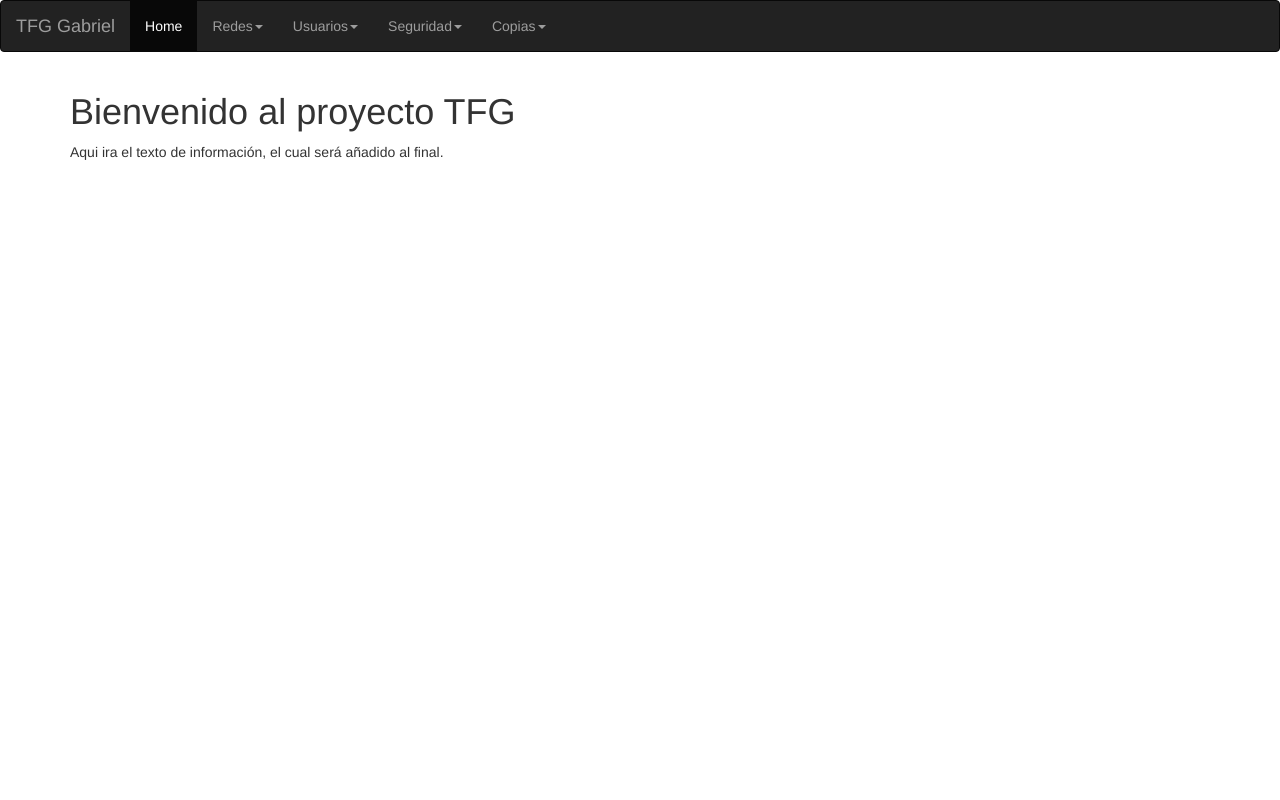
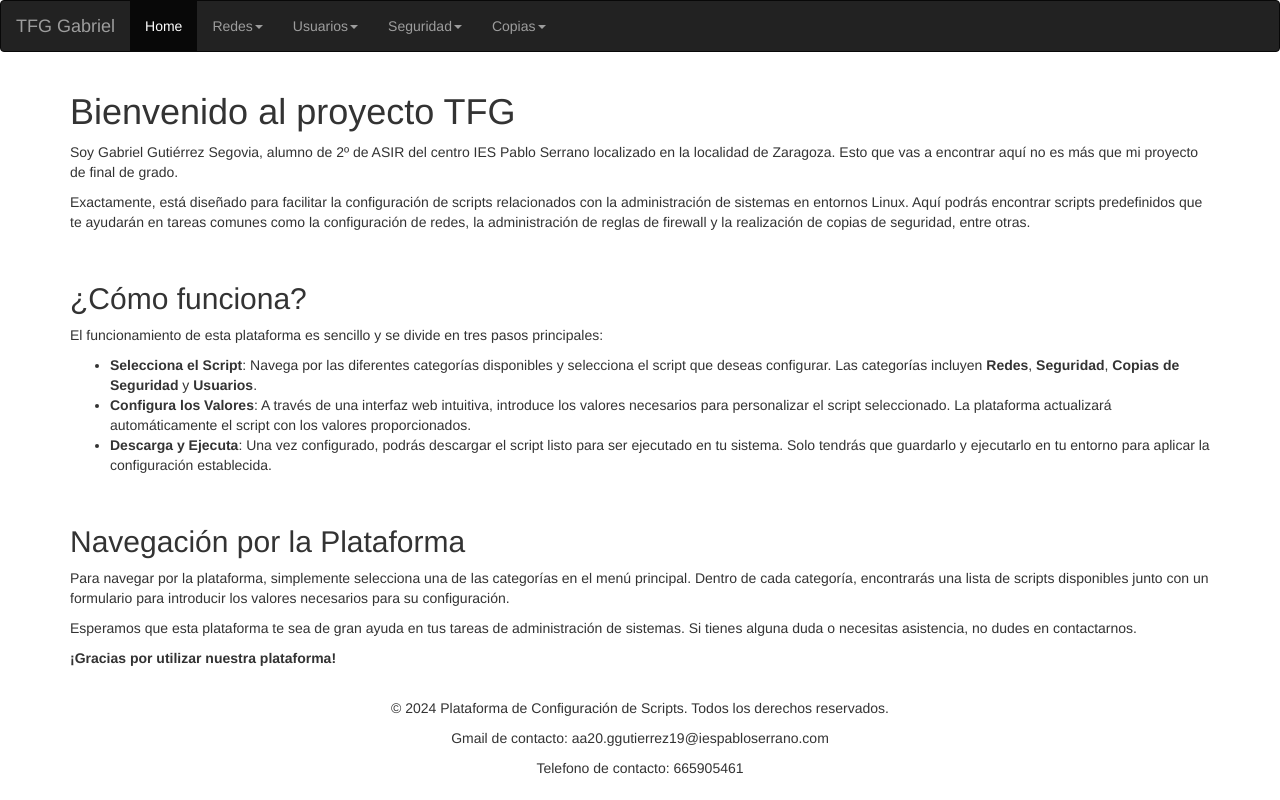
Before and after one commit to gabrielASIR/test_TFG, a Django app: template tfg/templates/index.html in a window 1280 px wide. Run offline with Django 3.2, Linux system fonts and the light colour scheme; the template is opened without the code that fills it, so the values that code supplies are empty; some libraries are stand-ins or nearby versions.

Commit message:
Proyecto finalizado

```diff
--- a/copias/views.py
+++ b/copias/views.py
@@ -13,7 +13,7 @@ validador_ipv4 = RegexValidator(
 def configuracion_backups(request):
     if request.method == 'POST':
         # Recoger los datos del formulario
-        nombre_copia = request.POST.get('nombre_copia')
+        nombre_copia = request.POST.get('nombre_backup')
         ruta_origen = request.POST.get('ruta_origen')
         ruta_destino = request.POST.get('ruta_destino')
         metodo_copia = request.POST.get('metodo_copia')
@@ -24,8 +24,10 @@ def configuracion_backups(request):
         # Validación de campos obligatorios
         if not nombre_copia:
             return render(request, 'copias/configuracion_backups.html', {'mensaje_error': 'El nombre de la copia es obligatorio.'})
+
         if not ruta_origen:
             return render(request, 'copias/configuracion_backups.html', {'mensaje_error': 'La ruta de origen es obligatoria.'})
+
         if not ruta_destino:
             return render(request, 'copias/configuracion_backups.html', {'mensaje_error': 'La ruta de destino es obligatoria.'})
 
@@ -100,7 +102,7 @@ def programar_copia(request):
             return render(request, 'copias/programacion_copias.html', {'mensaje_error': 'Introduzca un tiempo valido. Hora de 0-24, minutos de 0-60.'})
 
         # Procesar los días seleccionados para formar una cadena de días
-        dias_validos = ['Lunes', 'Martes', 'Miércoles', 'Jueves', 'Viernes', 'Sábado', 'Domingo']
+        dias_validos = ['1', '2', '3', '4', '5', '6', '0']
         if any(dia not in dias_validos for dia in dias_semana):
             return render(request, 'copias/programacion_copias.html', {'mensaje_error': 'Días de la semana no válidos.'})
 
--- a/tfg/templates/index.html
+++ b/tfg/templates/index.html
@@ -11,11 +11,9 @@
 <body>
     <nav class="navbar navbar-inverse">
         <div class="container-fluid">
-
             <div class="navbar-header">
                 <a class="navbar-brand" href="#">TFG Gabriel</a>
             </div>
-
             <ul class="nav navbar-nav">
                 <li class="active"><a href="/">Home</a></li>
                 <li class="dropdown">
@@ -27,18 +25,16 @@
                         <li><a class="dropdown-item" href="{% url 'redes:pingtester' %}">Ping Tester</a></li>
                     </ul>
                 </li>
-
                 <li class="dropdown">
                     <a class="dropdown-toggle" data-toggle="dropdown" href="#">Usuarios<span class="caret"></span></a>
                     <ul class="dropdown-menu">
                         <li><a class="dropdown-item" href="{% url 'usuarios:crear_usuario' %}">Creación de usuarios</a></li>
-                    <li><a class="dropdown-item" href="{% url 'usuarios:modificar_usuario' %}">Modificacion de usuarios</a></li>
-                    <li><a class="dropdown-item" href="{% url 'usuarios:eliminar_usuario' %}">Eliminacion de usuarios</a></li>
+                        <li><a class="dropdown-item" href="{% url 'usuarios:modificar_usuario' %}">Modificación de usuarios</a></li>
+                        <li><a class="dropdown-item" href="{% url 'usuarios:eliminar_usuario' %}">Eliminación de usuarios</a></li>
                         <li><a class="dropdown-item" href="{% url 'usuarios:analizar_contrasena' %}">Analizador de contraseñas</a></li>
                         <li><a class="dropdown-item" href="{% url 'usuarios:configurar_permisos' %}">Configurador de permisos</a></li>
                     </ul>
                 </li>
-
                 <li class="dropdown">
                     <a class="dropdown-toggle" data-toggle="dropdown" href="#">Seguridad<span class="caret"></span></a>
                     <ul class="dropdown-menu">
@@ -47,13 +43,12 @@
                         <li><a class="dropdown-item" href="{% url 'seguridad:certificados' %}">Certificados SSL/TLS</a></li>
                     </ul>
                 </li>
-
                 <li class="dropdown">
                     <a class="dropdown-toggle" data-toggle="dropdown" href="#">Copias<span class="caret"></span></a>
                     <ul class="dropdown-menu">
-                    <li><a class="dropdown-item" href="{% url 'copias:configuracion_backups' %}">Configuracion copias de seguridad locales</a></li>
-                    <li><a class="dropdown-item" href="{% url 'copias:programar_copia' %}">Programacion de copias de seguridad</a></li>
-                    <li><a class="dropdown-item" href="{% url 'copias:configuracion_nas' %}">Configuracion NAS</a></li>
+                        <li><a class="dropdown-item" href="{% url 'copias:configuracion_backups' %}">Configuración copias de seguridad locales</a></li>
+                        <li><a class="dropdown-item" href="{% url 'copias:programar_copia' %}">Programación de copias de seguridad</a></li>
+                        <li><a class="dropdown-item" href="{% url 'copias:configuracion_nas' %}">Configuración NAS</a></li>
                         <li><a class="dropdown-item" href="{% url 'copias:subida_archivos_nas' %}">Subida de archivos al NAS</a></li>
                     </ul>
                 </li>
@@ -62,10 +57,33 @@
     </nav>
     <div class="container">
         <h1>Bienvenido al proyecto TFG</h1>
-        <p>Aqui ira el texto de información, el cual será añadido al final.</p>
-      </div>
-    <div class="script_zone">
-    </div>
-    <script src="https://cdn.jsdelivr.net/npm/bootstrap@5.3.3/dist/js/bootstrap.bundle.min.js" integrity="sha384-YvpcrYf0tY3lHB60NNkmXc5s9fDVZLESaAA55NDzOxhy9GkcIdslK1eN7N6jIeHz" crossorigin="anonymous"></script>
-</body>
-</html>
+	<p>Soy Gabriel Gutiérrez Segovia, alumno de 2º de ASIR del centro IES Pablo Serrano localizado en la localidad de Zaragoza. Esto que vas a encontrar aquí no es más que mi proyecto de final de grado.</p>
+        <p>Exactamente, está diseñado para facilitar la configuración de scripts relacionados con la administración de sistemas en entornos Linux. Aquí podrás encontrar scripts predefinidos que te ayudarán en tareas
+	comunes como la configuración de redes, la administración de reglas de firewall y la realización de copias de seguridad, entre otras.</p><br>
+
+        <h2>¿Cómo funciona?</h2>
+        <p>El funcionamiento de esta plataforma es sencillo y se divide en tres pasos principales:</p>
+        <ul>
+            <li><strong>Selecciona el Script</strong>: Navega por las diferentes categorías disponibles y selecciona el script que deseas configurar. Las categorías incluyen <strong>Redes</strong>, <strong>Seguridad</strong>,
+	    <strong>Copias de Seguridad</strong> y <strong>Usuarios</strong>.</li>
+
+            <li><strong>Configura los Valores</strong>: A través de una interfaz web intuitiva, introduce los valores necesarios para personalizar el script seleccionado. La plataforma actualizará automáticamente el script con los
+		valores proporcionados.</li>
+            <li><strong>Descarga y Ejecuta</strong>: Una vez configurado, podrás descargar el script listo para ser ejecutado en tu sistema. Solo tendrás que guardarlo y ejecutarlo en tu entorno para aplicar la configuración
+		establecida.</li>
+        </ul><br>
+
+        <h2>Navegación por la Plataforma</h2>
+        <p>Para navegar por la plataforma, simplemente selecciona una de las categorías en el menú principal. Dentro de cada categoría, encontrarás una lista de scripts disponibles junto con un formulario para introducir los valores
+	necesarios para su configuración.</p>
+
+	<p>Esperamos que esta plataforma te sea de gran ayuda en tus tareas de administración de sistemas. Si tienes alguna duda o necesitas asistencia, no dudes en contactarnos.</p>
+        <p><strong>¡Gracias por utilizar nuestra plataforma!</strong></p>
+    </div><br>
+    <footer class="container-fluid text-center">
+        <p>&copy; 2024 Plataforma de Configuración de Scripts. Todos los derechos reservados.</p>
+	<p>Gmail de contacto: aa20.ggutierrez19@iespabloserrano.com</p>
+	<p>Telefono de contacto: 665905461</p>
+    </footer>
+    <div class="script_zone"></div>
+    <script src="https://cdn.jsdelivr.net/npm/bootstrap@5.3
```
Also changed, not shown: copias/templates/copias/programacion_copias.html (+7 -7 lines). Lines whose indentation alone changed are shown as unchanged.
